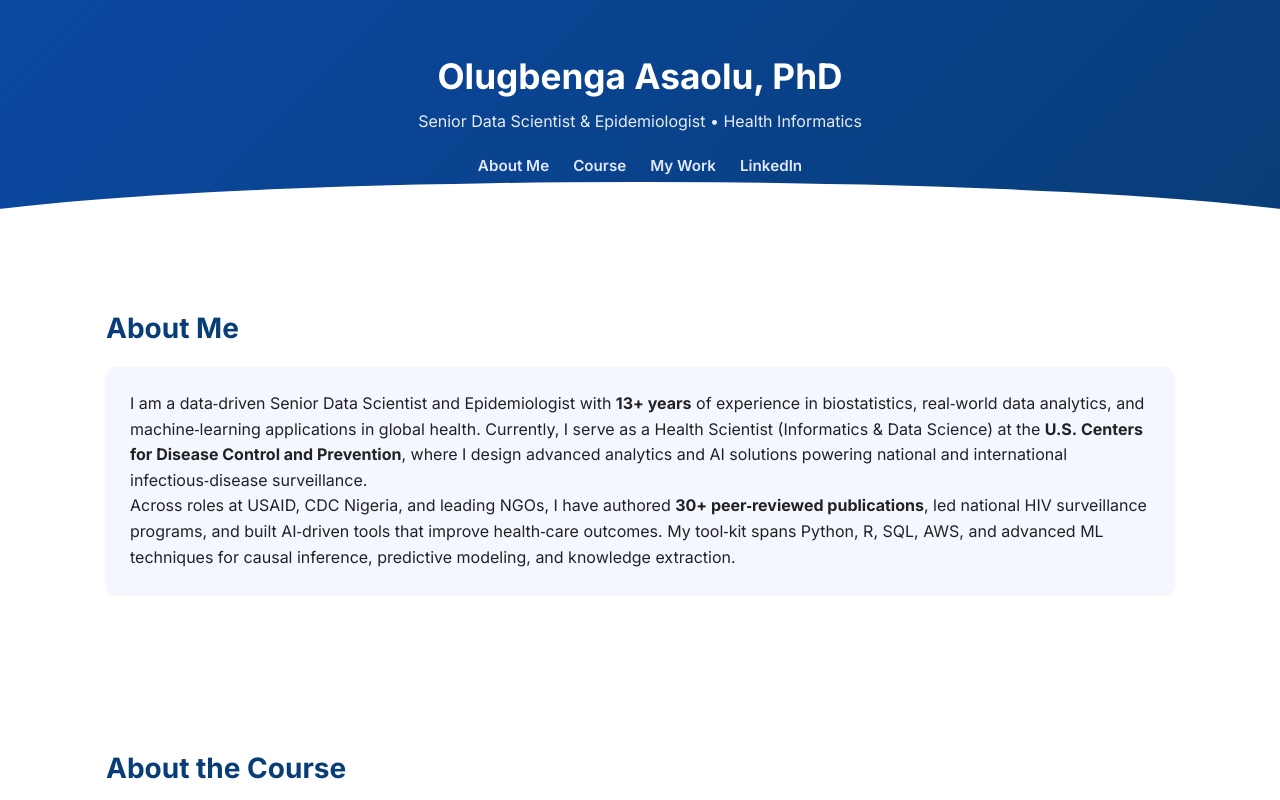
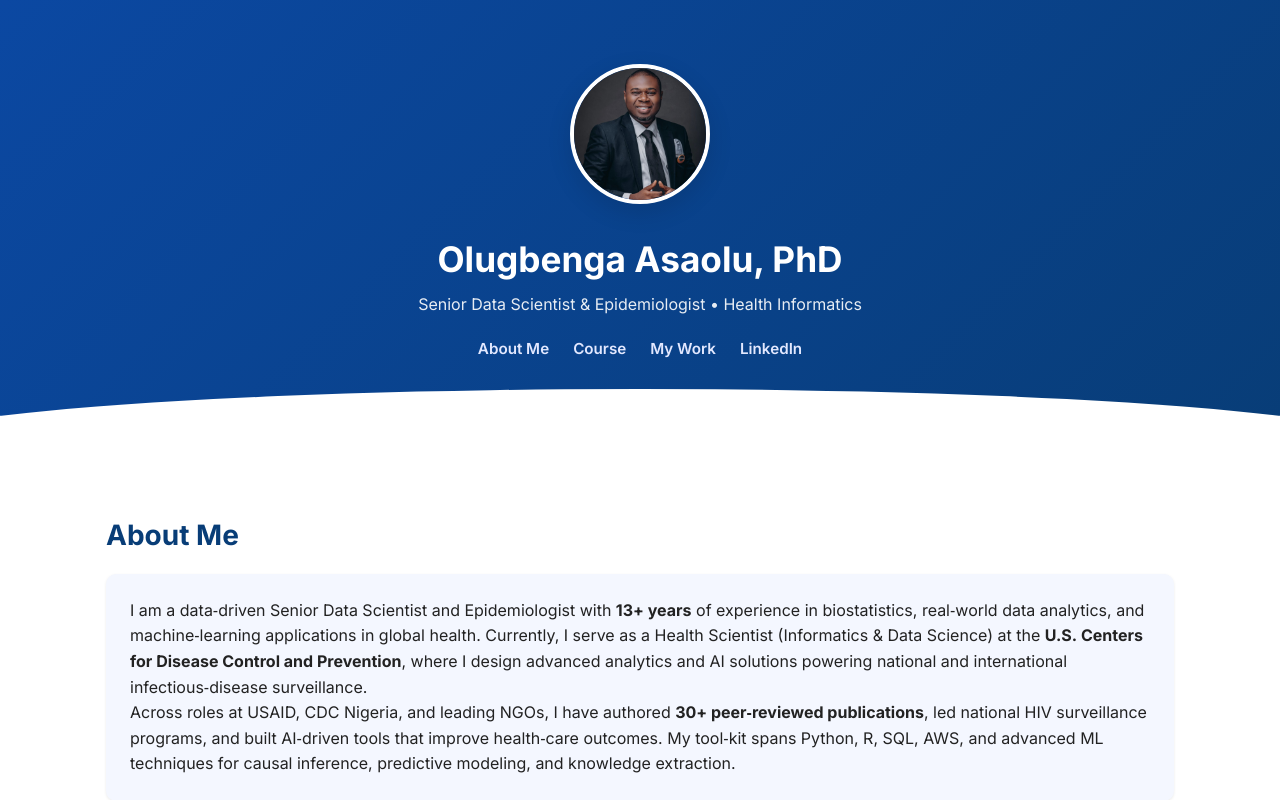
Before and after one commit to gbengasaolu/graph_courses_aiw, a plain HTML site: page index.html in a window 1280 px wide. Shown: the top 800 px of the page. Drawn offline with Linux system fonts and the light colour scheme.

Commit message:
Update index.html

```diff
--- a/index.html
+++ b/index.html
@@ -25,7 +25,7 @@
     header{
       background:linear-gradient(135deg,#0b48a2 0%,#083d77 100%);
       color:#fff;
-      padding:3rem 1rem 4rem;
+      padding:4rem 1rem 5.5rem;
       text-align:center;
       position:relative;
       overflow:hidden;
@@ -38,8 +38,11 @@
       background:var(--clr-bg);
       border-radius:50%;
     }
-    header h1{font-size:2.2rem;font-weight:700;margin-bottom:.3rem;}
-    header p{opacity:.9;}
+    .profile-pic{
+      width:140px;height:140px;object-fit:cover;border-radius:50%;border:4px solid #fff;box-shadow:var(--shadow-lg);margin-bottom:1.2rem;position:relative;z-index:1;
+    }
+    header h1{font-size:2.2rem;font-weight:700;margin-bottom:.3rem;position:relative;z-index:1;}
+    header p{opacity:.9;position:relative;z-index:1;}
     nav{margin-top:1.2rem;display:flex;justify-content:center;gap:1.5rem;position:relative;z-index:1;flex-wrap:wrap;}
     nav a{color:#e2e8ff;font-weight:600;font-size:.95rem;}
 
@@ -66,6 +69,7 @@
 <body>
   <!-- ===== Header / Hero ===== -->
   <header>
+    <img src="https://github.com/gbengasaolu/graph_courses_aiw/blob/main/Gbenga%20Asaolu%20CEO%20Pose%201_May%202023.jpeg?raw=true" alt="Olugbenga Asaolu" class="profile-pic" />
     <h1>Olugbenga Asaolu, PhD</h1>
     <p>Senior Data Scientist &amp; Epidemiologist • Health Informatics</p>
     <nav>
```
